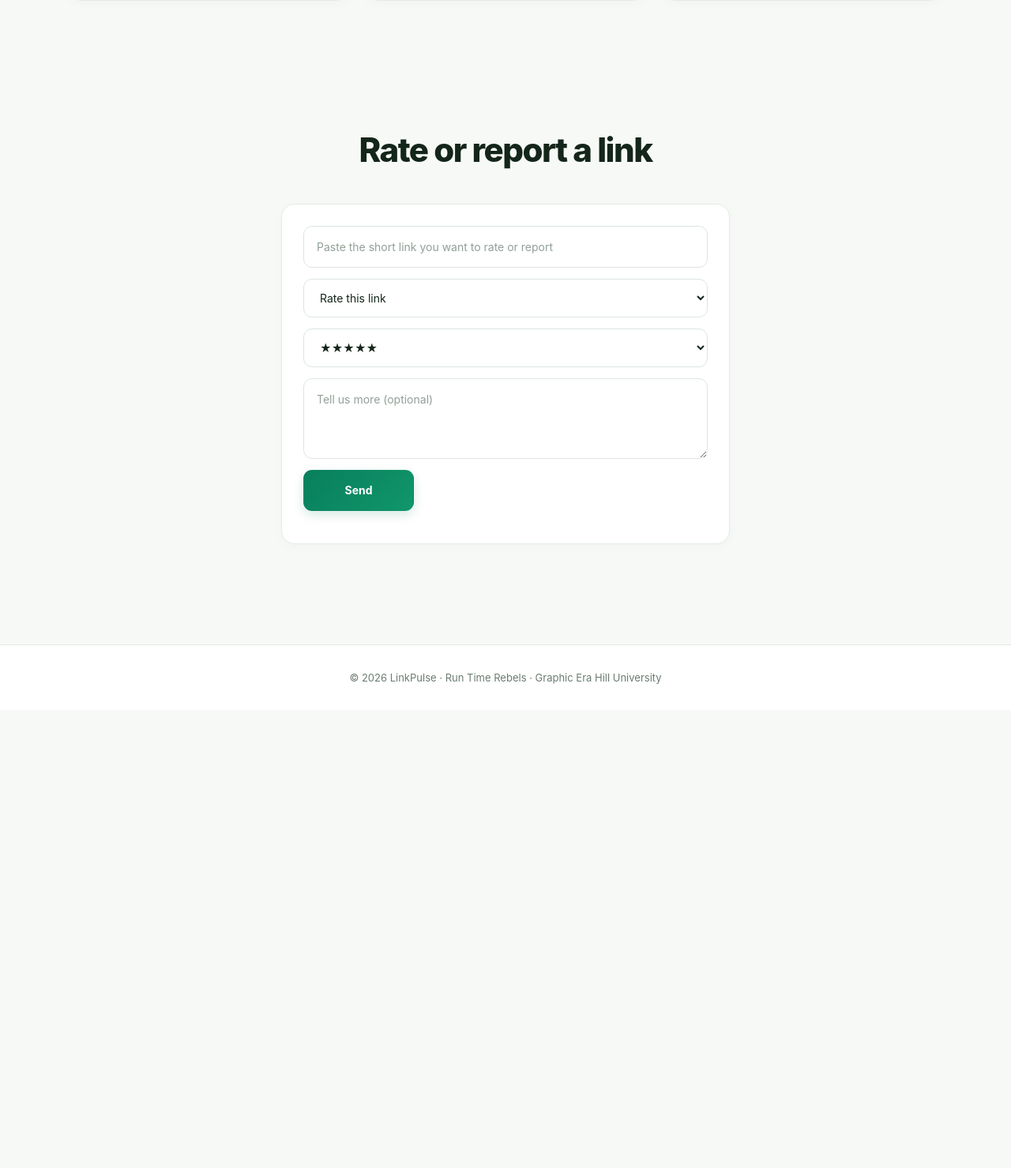
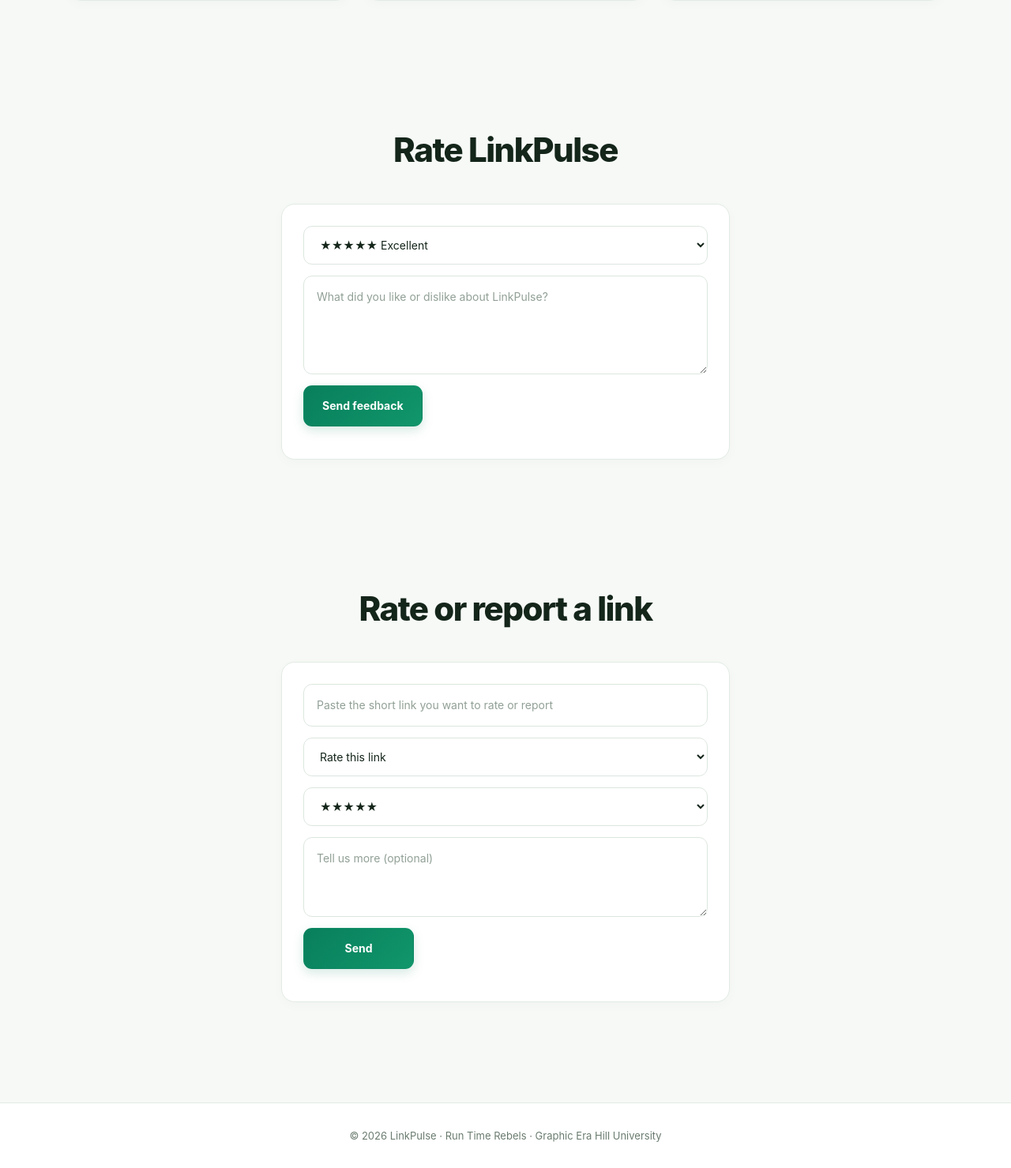
Before and after one commit to kshapaksha/RunTimeRebels-LinkPulse, a Flask app: page / in a window 1280 px wide. Shown: the part 1760-3239 px from the top of the page at 79% size. Before the commit the page ends 2626 px from the top, so only its background shows below. Run offline with Flask 3, Linux system fonts and the light colour scheme.

Commit message:
Add feedback section with rating and comments

```diff
--- a/templates/index.html
+++ b/templates/index.html
@@ -125,8 +125,25 @@
             </div>
         </section>
 
+       <section id="feedback" class="section container narrow">
+    <h2>Rate LinkPulse</h2>
 
-        <section id="feedback" class="section container narrow">
+    <form id="site-feedback-form" class="card form">
+        <select id="sf-rating">
+            <option value="5">★★★★★ Excellent</option>
+            <option value="4">★★★★ Good</option>
+            <option value="3">★★★ Okay</option>
+            <option value="2">★★ Poor</option>
+            <option value="1">★ Bad</option>
+        </select>
+
+        <textarea id="sf-message" rows="4" placeholder="What did you like or dislike about LinkPulse?" required></textarea>
+
+        <button class="btn" type="submit">Send feedback</button>
+        <p id="sf-status" class="muted"></p>
+    </form>
+</section>
+        <section id="report" class="section container narrow">
             <h2>Rate or report a link</h2>
 
             <form id="feedback-form" class="card form">
```
